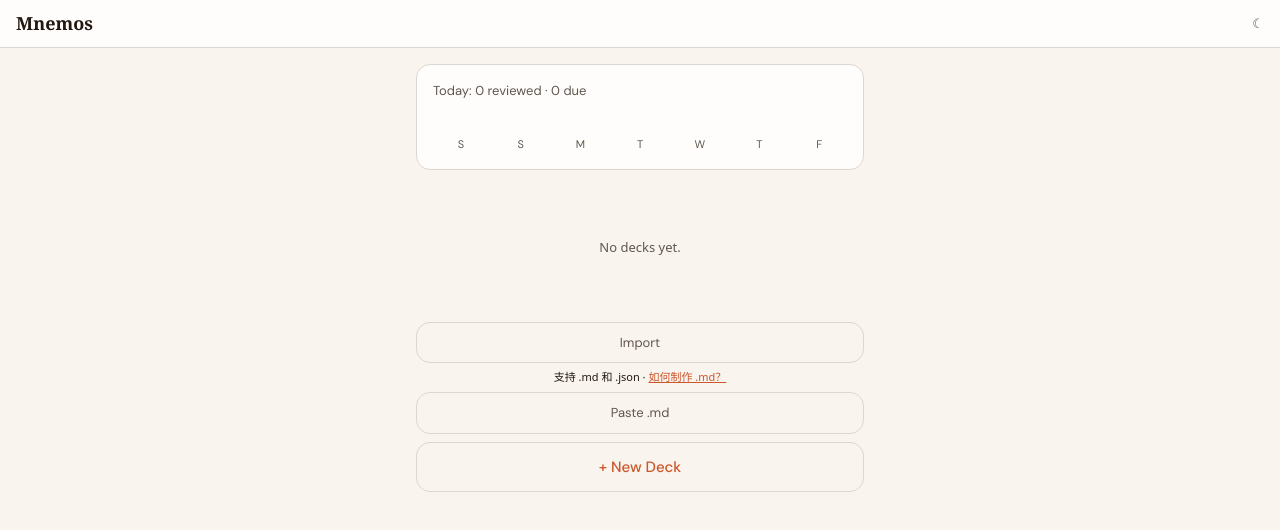
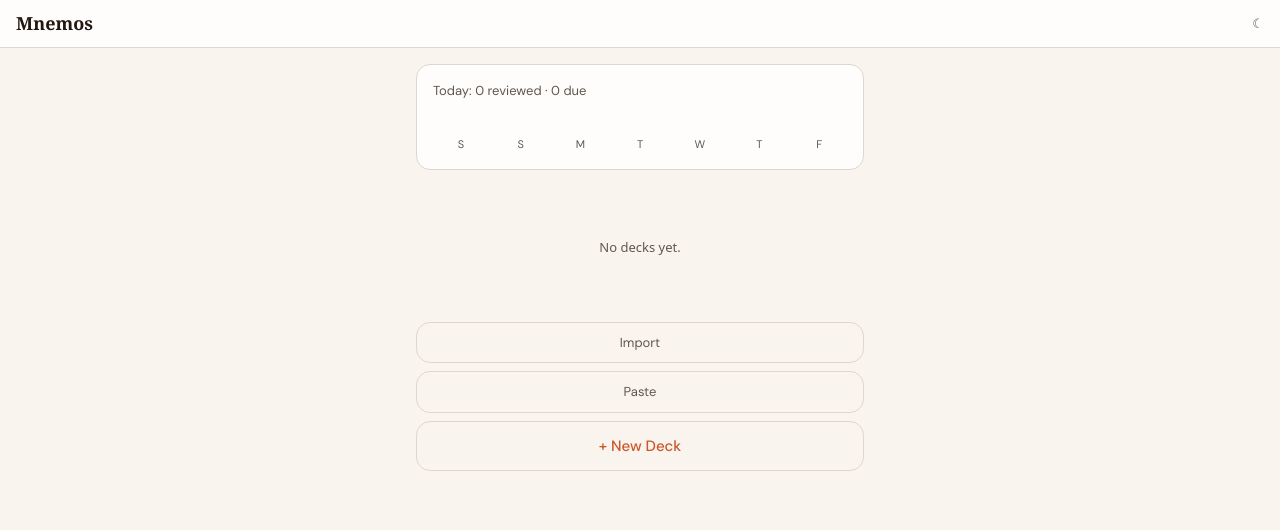
Before and after one commit to lesPrivilege/Batter-ANKI, a React (Vite) app: page / in a window 1280 px wide. Shown: the top 530 px of the page. Built offline with nearby package versions, Linux system fonts and the light colour scheme.

Commit message:
v0.8.2: simplify Home buttons + move prompt guide into operation flows

```diff
--- a/src/pages/Home.jsx
+++ b/src/pages/Home.jsx
@@ -90,7 +90,8 @@ export default function Home() {
   const processMdContent = (mdContent, defaultDeckName) => {
     const cards = parseMdToCards(mdContent, defaultDeckName)
     if (cards.length === 0) {
-      alert('No cards found in the markdown. Check the FORMAT.md structure.')
+      alert('未识别到卡片。请确认 .md 格式是否符合格式要求。')
+      window.location.hash = '#/prompt-guide'
       return
     }
     const deckName = prompt(`Import ${cards.length} card(s). Enter deck name:`, defaultDeckName)
@@ -261,12 +262,6 @@ export default function Home() {
               >
                 Import
               </button>
-              <p className="text-center text-xs text-ink-2/60 mt-1.5">
-                支持 .md 和 .json ·{' '}
-                <Link to="/prompt-guide" className="text-accent underline">
-                  如何制作 .md？
-                </Link>
-              </p>
             </div>
 
             {/* Paste .md button */}
@@ -276,12 +271,15 @@ export default function Home() {
                 className="w-full py-2.5 rounded-lg font-ui text-sm text-ink-2
                   border border-border active:scale-[0.97] transition-transform"
               >
-                {showPasteMd ? 'Cancel' : 'Paste .md'}
+                {showPasteMd ? 'Cancel' : 'Paste'}
               </button>
             </div>
 
             {showPasteMd && (
               <div className="px-4 pt-2">
+                <p className="text-xs text-ink-2 mb-1.5">
+                  粘贴符合格式的 markdown · <Link to="/prompt-guide" className="text-accent">查看格式说明</Link>
+                </p>
                 <textarea
                   ref={pasteTextareaRef}
                   value={pasteMdText}
```
Also changed, not shown: 2 other files (tests, documents, lock files or other folders).
